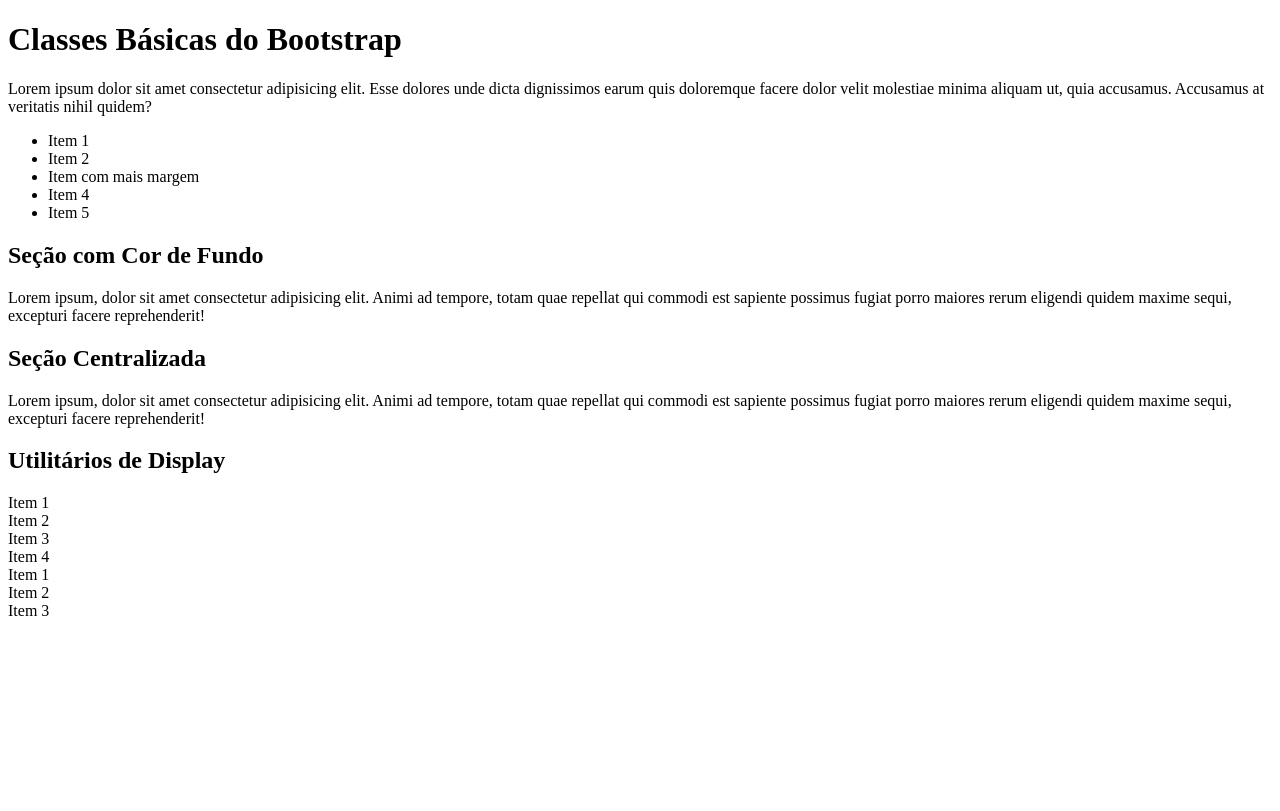
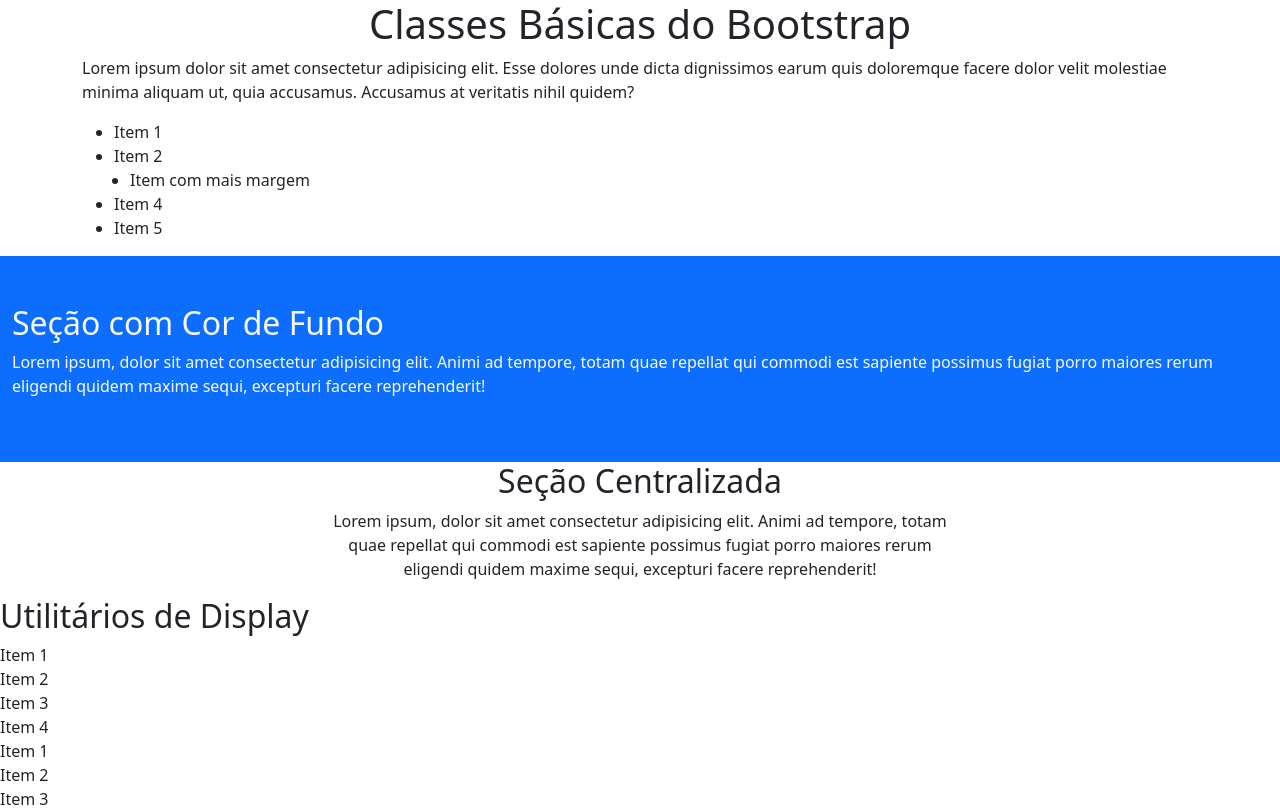
Before and after one commit to kaiobrl/bootstrapesass, a plain HTML site: page 03-classes-utilitarias/index.html in a window 1280 px wide. Drawn offline with nearby package versions, Linux system fonts and the light colour scheme.

Commit message:
usando o bootstrap5.3.8

```diff
--- a/03-classes-utilitarias/index.html
+++ b/03-classes-utilitarias/index.html
@@ -5,26 +5,26 @@
   <meta charset="UTF-8">
   <meta name="viewport" content="width=device-width, initial-scale=1.0">
   <title>Componentes do Bootstrap</title>
-  <link href="https://cdn.jsdelivr.net/npm/bootstrap@5.3.3/dist/css/bootstrap.min.css>" rel="stylesheet"
-    integrity="sha384-QWTKZyjpPEjISv5WaRU9OFeRpok6YctnYmDr5pNlyT2bRjXh0JMhjY6hW+ALEwIH" crossorigin="anonymous">
+  <link href="https://cdn.jsdelivr.net/npm/bootstrap@5.3.8/dist/css/bootstrap.min.css" rel="stylesheet"
+    integrity="sha384-sRIl4kxILFvY47J16cr9ZwB07vP4J8+LH7qKQnuqkuIAvNWLzeN8tE5YBujZqJLB" crossorigin="anonymous">
 </head>
 
 <body>
-  <main>
-    <h1>Classes Básicas do Bootstrap</h1>
+  <main class="container">
+    <h1 class="text-center">Classes Básicas do Bootstrap</h1>
     <p>Lorem ipsum dolor sit amet consectetur adipisicing elit. Esse dolores unde dicta dignissimos earum quis
       doloremque facere dolor velit molestiae minima aliquam ut, quia accusamus. Accusamus at veritatis nihil quidem?
     </p>
     <ul>
       <li>Item 1</li>
       <li>Item 2</li>
-      <li>Item com mais margem</li>
+      <li class="mx-3">Item com mais margem</li>
       <li>Item 4</li>
       <li>Item 5</li>
     </ul>
   </main>
 
-  <section>
+  <section class="container-fluid bg-primary text-light py-5">
     <div>
       <h2>Seção com Cor de Fundo</h2>
       <p>Lorem ipsum, dolor sit amet consectetur adipisicing elit. Animi ad tempore, totam quae repellat qui commodi est
@@ -32,7 +32,7 @@
     </div>
   </section>
 
-  <section>
+  <section class="text-center mx-auto w-50">
     <h2>Seção Centralizada</h2>
     <p>Lorem ipsum, dolor sit amet consectetur adipisicing elit. Animi ad tempore, totam quae repellat qui commodi est
       sapiente possimus fugiat porro maiores rerum eligendi quidem maxime sequi, excepturi facere reprehenderit!</p>
@@ -69,8 +69,8 @@
     </div>
   </section>
 
-  <script src="<https://cdn.jsdelivr.net/npm/bootstrap@5.3.3/dist/js/bootstrap.bundle.min.js>"
-    integrity="sha384-YvpcrYf0tY3lHB60NNkmXc5s9fDVZLESaAA55NDzOxhy9GkcIdslK1eN7N6jIeHz"
+  <script src="https://cdn.jsdelivr.net/npm/bootstrap@5.3.8/dist/js/bootstrap.bundle.min.js"
+    integrity="sha384-FKyoEForCGlyvwx9Hj09JcYn3nv7wiPVlz7YYwJrWVcXK/BmnVDxM+D2scQbITxI"
     crossorigin="anonymous"></script>
 </body>
 
```
